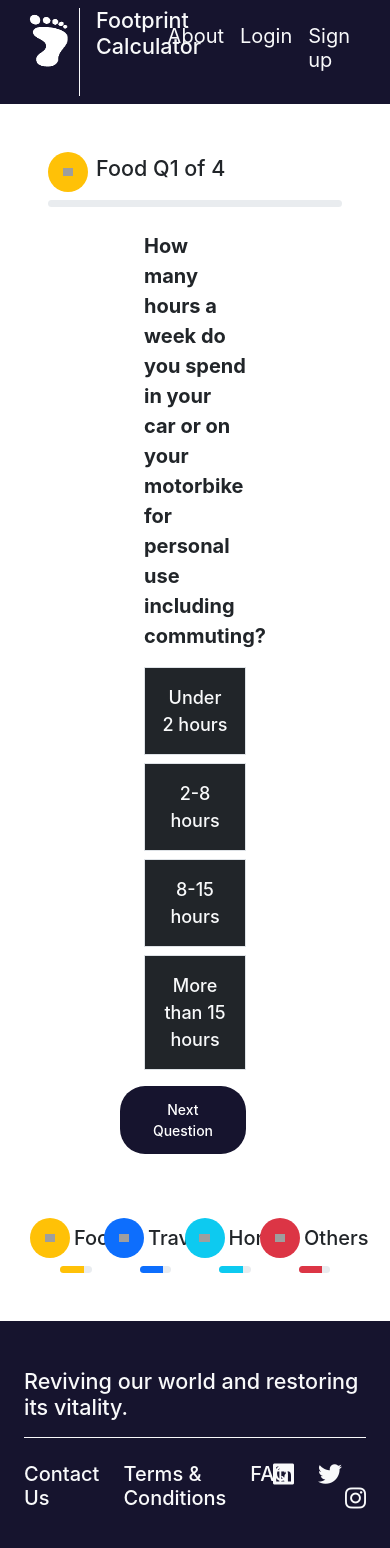
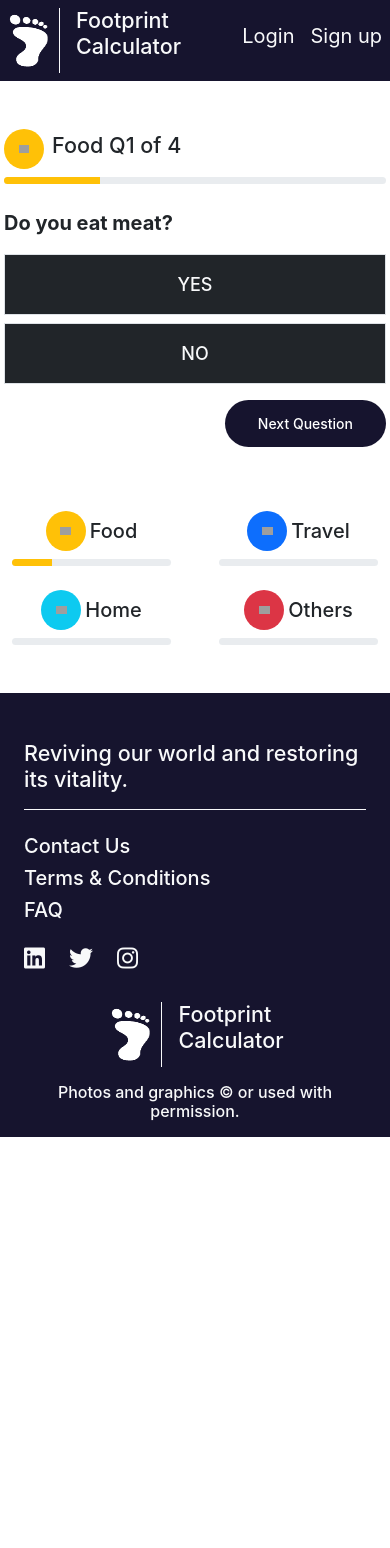
Before and after one commit to KrishnaKhattri-27/Carbon-Footprint, a React (Create React App) app: page /questionnaire in a window 390 px wide. Shown: the top 1548 px of the page. After the commit the page ends 1137 px from the top, so only its background shows below. Built offline with nearby package versions, Linux system fonts and the light colour scheme; grey boxes are pictures that could not be loaded.

Commit message:
Questionnaire finished, responsiveness checked

```diff
--- a/src/App.css
+++ b/src/App.css
@@ -36,7 +36,9 @@ button{
 .navbar-wrapper{
   background-color: #16142e;
 }
-
+.account:hover{
+  text-decoration: underline;
+}
 /* navbar */
 
 /*footer*/
@@ -97,7 +99,7 @@ button{
 
 /*home*/
 .home-wrapper{
-  background-image: url(https://media.giphy.com/media/QTc4NvhYNlyT7Q32uj/giphy.gif);
+  background-image: url(https://media.giphy.com/media/uf3jumi0zzUv6/giphy.gif);
   background-repeat: no-repeat;
   background-size: cover;
   /* height: 100vh; */
@@ -110,6 +112,9 @@ button{
   font-size: 20px;
   font-weight: 400;
   line-height: 30px;
+}
+.content{
+  padding: 100px 0;
 }
 /*home*/
 
@@ -138,4 +143,32 @@ button{
   width: 40px;
   height: 40px;
 }
+.back{
+  background-color: white !important;
+  color: #16142e !important;
+  border: solid  1px;
+  border-color: #16142e;
+  font-size: 14px;
+  padding: 13px 33px;
+  border-radius: 25px;
+  cursor: pointer;
+  font-weight: 500;
+}
+.back:hover{
+  background-color: #16142e !important;
+  color: white !important;
+}
 /*Question*/
+
+
+@media (max-width:576px){
+  .content-top h1{
+    font-size: 40px;
+  }
+  .para-content{
+    font-size: 16px;
+  }
+  .content{
+    width: 90% !important;
+  }
+}
--- a/src/components/footer.js
+++ b/src/components/footer.js
@@ -12,12 +12,12 @@ function Footer() {
           </div>
           <div className="footer-bottom text-light mt-4">
             <div className="row mb-4">
-              <div className="col-8 d-flex">
+              <div className="col-md-8 col-12  d-sm-flex">
                 <h5 className="me-4">Contact Us</h5>
                 <h5 className="me-4">Terms & Conditions</h5>
                 <h5 className="me-4">FAQ</h5>
               </div>
-              <div className="col-4 text-end">
+              <div className="col-12 mt-3 mt-md-0 col-md-4 text-md-end">
                 <i className="fa-brands fa-linkedin fa-xl me-4"></i>
                 <i className="fa-brands fa-twitter fa-xl me-4"></i>
                 <i className="fa-brands fa-instagram fa-xl"></i>
@@ -36,7 +36,6 @@ function Footer() {
             </div>
             <div className="text-center pb-2">
                 <h6>Photos and graphics © or used with permission.</h6>
-
             </div>
           </div>
 
--- a/src/components/navbar.js
+++ b/src/components/navbar.js
@@ -1,30 +1,36 @@
 import React from "react";
-import Carbon from "../image/carbon.png"
+import Carbon from "../image/carbon.png";
 import { Link } from "react-router-dom";
 import { useState, useRef } from "react";
-import "../App.css"
+import "../App.css";
 function Navbar() {
   return (
     <div className="navbar-wrapper">
-     <div className="container-xxl px-4">
-            <div className="row justify-content-between">
-                <Link to="/" className="col-2 d-flex">
+      <div className="container-xxl px-1 px-sm-4">
+        <div className="row justify-content-between ">
+          <div className="col-6 d-flex">
             <div className="border-end border-light my-2">
-                        <img src={Carbon} className="" width="55px" height="65px" alt="" />
+              <img
+                src={Carbon}
+                className=""
+                width="55px"
+                height="65px"
+                alt=""
+              />
             </div>
-                    <div className="ms-3 mt-2">
+            <Link to="/" className="ms-3 mt-2">
               <h4 className="mb-0 text-light">Footprint</h4>
               <h4 className=" text-light">Calculator</h4>
+            </Link>
           </div>
+          <div className="col-6 px-0 ">
+            <div className="d-flex justify-content-end my-4">
+              <Link to="/login">
+                <h5 className="text-light fw-normal me-3 account">Login</h5>
               </Link>
-                <div className="col-4">
-                <div className="d-flex justify-content-end my-4">
-                            <Link><h5 className="text-light fw-normal fs-5 me-3">About</h5></Link>
-                            <Link to="/login"><h5 className="text-light fw-normal me-3">Login</h5></Link>
-                            <Link to="/signup"><h5 className="text-light fw-normal me-3">Sign up</h5></Link>
-                    </div>
-                    <div >
-
+              <Link to="/signup">
+                <h5 className="text-light fw-normal me-3 account">Sign up</h5>
+              </Link>
             </div>
           </div>
         </div>
--- a/src/data/Option.js
+++ b/src/data/Option.js
@@ -6,7 +6,7 @@ const optionValue = {
     "More than 15 hours": 7,
   },
   food2: {
-      "train": 6,
+    train: 6,
     "2-8 hours": 9,
     "More than 15 hours": 1,
   },
@@ -45,6 +45,54 @@ const optionValue = {
     "8-15 hours": 9,
     "More than 15 hours": 1,
   },
+  home1: {
+    "Under 2 hours": 7,
+    "2-8 hours": 8,
+    "8-15 hours": 9,
+    "More than 15 hours": 1,
+  },
+  home2: {
+    "Under 2 hours": 7,
+    "2-8 hours": 8,
+    "8-15 hours": 9,
+    "More than 15 hours": 1,
+  },
+  home3: {
+    "Under 2 hours": 7,
+    "2-8 hours": 8,
+    "8-15 hours": 9,
+    "More than 15 hours": 1,
+  },
+  home4: {
+    "Under 2 hours": 7,
+    "2-8 hours": 8,
+    "8-15 hours": 9,
+    "More than 15 hours": 1,
+  },
+  other1: {
+    "Under 2 hours": 7,
+    "2-8 hours": 8,
+    "8-15 hours": 9,
+    "More than 15 hours": 1,
+  },
+  other2: {
+    "Under 2 hours": 7,
+    "2-8 hours": 8,
+    "8-15 hours": 9,
+    "More than 15 hours": 1,
+  },
+  other3: {
+    "Under 2 hours": 7,
+    "2-8 hours": 8,
+    "8-15 hours": 9,
+    "More than 15 hours": 1,
+  },
+  other4: {
+    "Under 2 hours": 7,
+    "2-8 hours": 8,
+    "8-15 hours": 9,
+    "More than 15 hours": 1,
+  },
 };
 
 export default optionValue;
--- a/src/data/QuestionSet.js
+++ b/src/data/QuestionSet.js
@@ -1,81 +1,101 @@
 const questions = [
   {
-      quest:
-        "How many hours a week do you spend in your car or on your motorbike for personal use including commuting?",
-      options: [
-        "Under 2 hours",
-        "2-8 hours",
-        "8-15 hours",
-        "More than 15 hours",
-      ],
+    quest: "Do you eat meat?",
+    options: ["YES", "NO"],
     qID: "food1",
   },
   {
-      quest:
-        "How many hours a week do you spend on the train for personal use including commuting?",
-      options: ["train", "2-8 hours", "More than 15 hours"],
+    quest: "How often do you eat out?",
+    options: [
+      "Less than once a week",
+      "Once a week",
+      "Twice a week",
+      "Three times a week or more",
+    ],
     qID: "food2",
   },
   {
-      quest:
-        "How many hours a week do you spend on the bus for personal use including commuting?",
-      options: ["Under 2 hours", "2-8 hours", "8-15 hours"],
+    quest: "Do you buy most of your food locally grown?",
+    options: ["YES", "NO"],
     qID: "food3",
   },
   {
-      quest:
-        "In the last year, how many return flights have you made in total to the following locations?",
-      options: [
-        "Under 2 hours",
-        "2-8 hours",
-        "8-15 hours",
-        "More than 15 hours",
-      ],
+    quest: "How much of the food you eat is wasted?",
+    options: ["Less than 5%", "5-10%", "10-20%", "20-30%", "More than 30%"],
     qID: "food4",
   },
   {
-      quest:
-        "In the last year, how many return flights have you made in total to the following locations?",
-      options: [
-        "Under 2 hours",
-        "2-8 hours",
-        "8-15 hours",
-        "More than 15 hours",
-      ],
+    quest: "Do you drive a car?",
+    options: ["YES", "NO"],
     qID: "travel1",
   },
   {
-      quest:
-        "In the last year, how many return flights have you made in total to the following locations?",
-      options: [
-        "Under 2 hours",
-        "2-8 hours",
-        "8-15 hours",
-        "More than 15 hours",
-      ],
+    quest: "If yes, how many miles do you drive per week?",
+    options: ["Less than 500", "500-1000", "1000-2000", "More than 2000"],
     qID: "travel2",
   },
   {
-      quest:
-        "In the last year, how many return flights have you made in total to the following locations?",
-      options: [
-        "Under 2 hours",
-        "2-8 hours",
-        "8-15 hours",
-        "More than 15 hours",
-      ],
+    quest: "Do you use public transportation?",
+    options: ["YES", "NO"],
     qID: "travel3",
   },
   {
+    quest: "How many flights do you take per year?",
+    options: ["None", "1-2", "3-4", "5-6", "More than 6"],
+    qID: "travel4",
+  },
+  {
+    quest: "What type of home do you live in?",
+    options: ["Apartment", "House", "Townhouse", "Other"],
+    qID: "home1",
+  },
+  {
+    quest: "How big is your home (in square feet)?",
+    options: ["Less than 500", "500-1000", "1000-2000", "More than 2000"],
+    qID: "home2",
+  },
+  {
+    quest: "What type of energy do you use for heating and cooling?",
+    options: ["Electricity", "Natural gas", "Other"],
+    qID: "home3",
+  },
+  {
+    quest: "How many people live in your household?",
+    options: ["1", "2", "3", "4", "5 or more"],
+    qID: "home4",
+  },
+  {
+    quest: "What is your monthly clothing and footwear budget?",
+    options: [
+      "Less than ₹500",
+      "₹500-1000",
+      "₹1000-2000",
+      "₹2000-3000",
+      "More than ₹3000",
+    ],
+    qID: "other1",
+  },
+  {
     quest:
-        "In the last year, how many return flights have you made in total to the following locations?",
+      "What is your monthly spending on internet, gaming, and entertainment",
     options: [
-        "Under 2 hours",
-        "2-8 hours",
-        "8-15 hours",
-        "More than 15 hours",
+      "Less than ₹500",
+      "₹500-1000",
+      "₹1000-2000",
+      "₹2000-3000",
+      "More than ₹3000",
     ],
-      qID: "travel4",
+    qID: "other2",
+  },
+  {
+    quest: "Do you have solar panels?",
+    options: ["YES", "NO"],
+    qID: "other3",
+  },
+  {
+    quest: "Do you recycle all recyclable materials?",
+    options: ["YES", "NO"],
+    qID: "other4",
   },
 ];
 
--- a/src/pages/Questionnaire.js
+++ b/src/pages/Questionnaire.js
@@ -1,6 +1,7 @@
 import React, { useEffect, useRef, useState } from "react";
 import questions from "../data/QuestionSet";
 import optionValue from "../data/Option";
+import { useNavigate } from "react-router-dom";
 
 function Questionnaire() {
   const [index, setIndex] = useState(0);
@@ -8,6 +9,7 @@ function Questionnaire() {
   const [optionselected, setOptionSelected] = useState("");
   const [questID, setQuestID] = useState("");
   const [progresswidth, setProgressWidth] = useState(0);
+  const navigate = useNavigate();
   const total = useRef(0);
 
   const type = [
@@ -30,6 +32,10 @@ function Questionnaire() {
   ];
 
   const backquestionhandler = () => {
+    setIndex(index - 1);
+    if(index<=4) setTravel(false);
+    else if(index>4 && index<=8) setHome(false);
+    else if(index>8 && index<=12) setOther(false);
     if (index === 4) setIndex1(0);
     else if (index === 8) setIndex1(1);
     else if (index === 12) setIndex1(2);
@@ -38,25 +44,37 @@ function Questionnaire() {
       total.current -= optionValue[questID][optionselected];
     setOptionSelected("");
     setQuestID("");
-    setIndex(index - 1);
   };
 
   const nextquestionhandler = () => {
     if (index === 3) setIndex1(1);
     else if (index === 7) setIndex1(2);
     else if (index === 11) setIndex1(3);
+    if(index<4) setFood(true);
+    else if(index>=4 && index<8) setTravel(true);
+    else if(index>=8 && index<12) setHome(true);
+    else if(index>=12 && index<16) setOther(true);
     setOptionSelected("");
     setQuestID("");
     setIndex(index + 1);
   };
 
   const selectorhandler = (e, i) => {
-    if (index === 3) setIndex1(1);
+    if (i === 15) submithandler();
+    else if (index === 3) setIndex1(1);
     else if (index === 7) setIndex1(2);
     else if (index === 11) setIndex1(3);
+    if(index<4) setFood(true);
+    else if(index>=4 && index<8) setTravel(true);
+    else if(index>=8 && index<12) setHome(true);
+    else if(index>=12 && index<16) setOther(true);
     setOptionSelected(e);
     setQuestID(questions[i].qID);
     setIndex(index + 1);
+  };
+
+  const submithandler = () => {
+    navigate("/result");
   };
 
   useEffect(() => {
@@ -65,18 +83,27 @@ function Questionnaire() {
     console.log(total.current);
   }, [questID, optionselected]);
 
+  const [food,setFood]=useState(false)
+  const [travel,setTravel]=useState(false)
+  const [home,setHome]=useState(false)
+  const [other,setOther]=useState(false)
+
   useEffect(() => {
-    if (index % 4 === 0) setProgressWidth(0);
-    else if (index % 4 === 1) setProgressWidth(25);
-    else if (index % 4 === 2) setProgressWidth(50);
-    else if (index % 4 === 3) setProgressWidth(75);
+    if (index % 4 === 0) setProgressWidth(25);
+    else if (index % 4 === 1) setProgressWidth(50);
+    else if (index % 4 === 2) setProgressWidth(75);
+    else if (index % 4 === 3) setProgressWidth(100);
+    // if(index<4) setFood(true);
+    // else if(index>=4 && index<8) setTravel(true);
+    // else if(index>=8 && index<12) setHome(true);
+    // else if(index>=12 && index<16) setOther(true);
   }, [index]);
 
   return (
     <div>
       <div className="container-xxl">
         <div className="row">
-          <div className="col-12 my-5 px-5">
+          <div className="col-12 my-5 px-1 px-sm-5">
             <div className="progress-top ">
               <div className="d-flex  justify-content-start align-item-center">
                 <div className={`question-icon ${type[index1].color} p-3 mb-2`}>
@@ -103,7 +130,7 @@ function Questionnaire() {
                 ></div>
               </div>
             </div>
-            <div className="question-box mx-5 px-5 mt-4">
+            <div className="question-box mx-sm-5 mx-0 px-sm-5 px-0 mt-4">
               <div className="question mb-2">
                 <p>{questions[index].quest}</p>
               </div>
@@ -125,19 +152,25 @@ function Questionnaire() {
                 }  mt-3`}
               >
                 {index === 0 ? null : (
-                  <button className="button" onClick={backquestionhandler}>
+                  <button className="back" onClick={backquestionhandler}>
                     Back
                   </button>
                 )}
-                <button className="button" onClick={nextquestionhandler}>
-                  Next Question
-                </button>
+                {index === 15 ? (
+                  <button className="button" onClick={submithandler}>
+                    Submit
+                  </button>
+                ) : (
+                  <button className="button" onClick={nextquestionhandler}>
+                    Next Question
+                  </button>
+                )}
               </div>
             </div>
           </div>
-          <div className="col-12 px-5 mt-3 mb-5">
+          <div className="col-12 px-0 px-sm-5 mt-3 mb-5">
             <div className="row">
-              <div className="col-3 px-4">
+              <div className="col-6 col-sm-3 px-4 mb-4 mb-sm-0">
                 <div className="d-flex justify-content-center">
                   <div className="question-icon bg-warning p-3 mb-2">
                     <img
@@ -157,11 +190,14 @@ function Questionnaire() {
                 >
                   <div
                     className="progress-bar bg-warning"
-                    style={{ width: "75%" }}
+                    // style={{ width: food?progresswidth+"%":"0%" }}
+                    // style={{ width: index<4?progresswidth+"%":"0%" }}
+                    style={{ width: index<4?progresswidth+"%":food?"100%":"0%" }}
+
                   ></div>
                 </div>
               </div>
-              <div className="col-3 px-4">
+              <div className="col-6 col-sm-3 px-4 mb-4 mb-sm-0">
                 <div className="d-flex justify-content-center">
                   <div className="question-icon bg-primary p-3 mb-2">
                     <img
@@ -181,11 +217,12 @@ function Questionnaire() {
                 >
                   <div
                     className="progress-bar bg-primary"
-                    style={{ width: "75%" }}
+                    // style={{ width: travel?progresswidth+"%":"0%" }}
+                    style={{ width: index>=4&&index<8?progresswidth+"%":travel?"100%":"0%" }}
                   ></div>
                 </div>
               </div>
-              <div className="col-3 px-4">
+              <div className="col-6 col-sm-3 px-4 ">
                 <div className="d-flex justify-content-center">
                   <div className="question-icon bg-info p-3 mb-2">
                     <img
@@ -205,11 +242,12 @@ function Questionnaire() {
                 >
                   <div
                     className="progress-bar bg-info"
-                    style={{ width: "75%" }}
+                    // style={{ width: home?progresswidth+"%":"0%" }}
+                    style={{ width: index>=8&&index<12?progresswidth+"%":home?"100%":"0%" }}
                   ></div>
                 </div>
               </div>
-              <div className="col-3 px-4">
+              <div className="col-6 col-sm-3 px-4">
                 <div className="d-flex justify-content-center">
                   <div className="question-icon bg-danger p-3 mb-2">
                     <img
@@ -229,7 +267,8 @@ function Questionnaire() {
                 >
                   <div
                     className="progress-bar bg-danger"
-                    style={{ width: "75%" }}
+                    // style={{ width: other?progresswidth+"%":"0%" }}
+                    style={{ width: index>=12&&index<16?progresswidth+"%":other?"100%":"0%" }}
                   ></div>
                 </div>
               </div>
--- a/src/pages/home.js
+++ b/src/pages/home.js
@@ -5,12 +5,12 @@ function home() {
   return (
     <div>
       <div className="home-wrapper">
-        <div className="text-light mx-auto py-5 text-center w-75">
-          <div className="content-top">
+        <div className="text-light mx-auto text-center w-75 content">
+          <div className="content-top mb-3">
             <h1 className="mb-0">CALCULATE YOUR</h1>
             <h1>EARTH-FRIENDLINESS</h1>
           </div>
-          <div className="para-content px-5">
+          <div className="para-content px-sm-5 mb-4">
             <p>
               Our planet faces urgent challenges, from the pressing issue of
               climate change to the distressing pollution in our oceans and the
```
Lines whose indentation alone changed are shown as unchanged.
